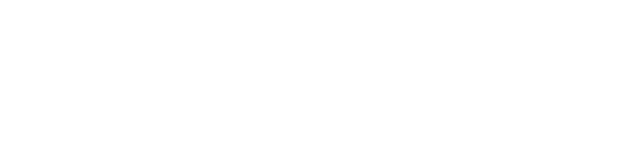
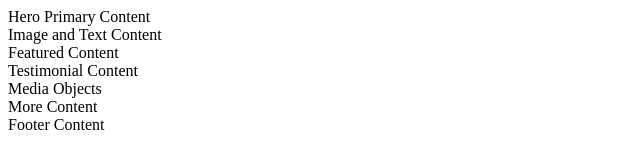
Before and after one commit to squirtleturtle02/UMOS-TECHIRE, a plain HTML site: page Milestone 7 Advanced CSS Concepts/Mod1Lab/index.html in a window 1280 px wide. Shown: the whole page, without its empty margins (0-640 px from the left). Drawn offline with Linux system fonts and the light colour scheme.

Commit message:
Link and set up css and basic colors
Linked up and set up CSS and Basic Colors of File

import CSs File - add background colors and color lsit.

Set up  main sections of content

```diff
--- a/Milestone 7 Advanced CSS Concepts/Mod1Lab/index.html
+++ b/Milestone 7 Advanced CSS Concepts/Mod1Lab/index.html
@@ -1,11 +1,23 @@
 <!DOCTYPE html>
 <html>
+
 <head>
   <meta charset="UTF-8">
   <meta name="viewport" content="width=device-width, initial-scale=1.0">
   <title>title</title>
+  <link rel="stylesheet" href="stylesheet.css" type="text.css">
 </head>
+
 <body>
+  <main>
+    <section>Hero Primary Content</section>
+    <section>Image and Text Content</section>
+    <section>Featured Content</section>
+    <section>Testimonial Content</section>
+    <section>Media Objects</section>
+    <section>More Content</section>
+  </main>
+  <footer>Footer Content</footer>
+</body>
 
-  </body>
 </html>
--- a/Milestone 7 Advanced CSS Concepts/Mod1Lab/stylesheet.css
+++ b/Milestone 7 Advanced CSS Concepts/Mod1Lab/stylesheet.css
@@ -4,7 +4,20 @@ Reset Styles
 ****************************
 ***************************/
 
+@import 'normalize.css';
 
+
+/*
+Change All elements to use Border-Box
+*/
+
+html{
+    box-sizing: border-box;
+}
+
+*, *:before, *:after {
+box-sizing:inherit;
+}
 /***************************
 ****************************
 Base Styles
@@ -31,3 +44,23 @@ Module Styles
 Theme Styles
 ****************************
 ***************************/
+
+/* primary background Colors */
+/*Color List:
+- light blue = 00AEEF;
+- dark blue = 1C75BC
+- green = 8DC63F
+- dark green = 009444
+- orange = F7941E
+- dark orange = F15A29
+- brown = 594a42; */
+
+.background-primary {
+    background: #F7941E; /*Orange*/
+}
+.background-secondary {
+    background: #00AEEF; /*Blue*/
+  }
+  .background-tertiary {
+    background: #8DC63F; /*Green*/
+  }
```
Lines whose indentation alone changed are shown as unchanged.
